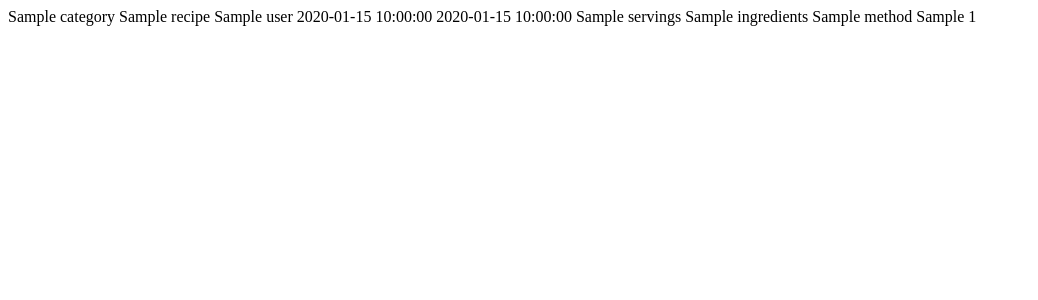
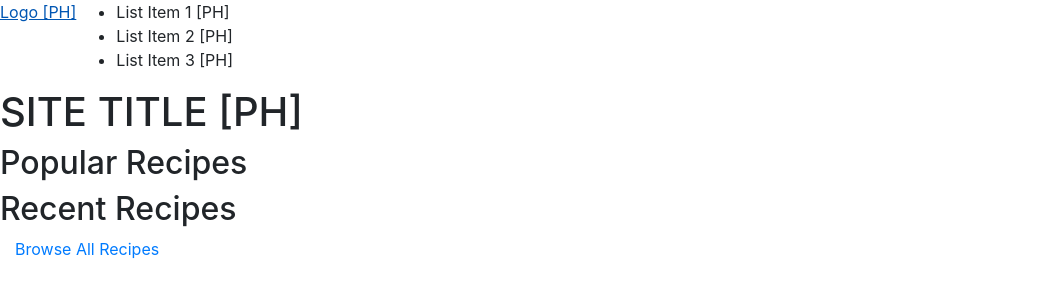
Before and after one commit to Code-Institute-Submissions/DCD-Milestone-Project-5, a Flask app: page / in a window 1280 px wide. Shown: the top 300 px of the page, without its empty margins (0-1038 px from the left). Run offline with Flask 2, Linux system fonts and the light colour scheme; a database or web service that is not in the repository returns one stand-in record (values such as "Sample title"); some libraries are stand-ins or nearby versions.

Commit message:
added base html to templates

```diff
--- a/templates/base.html
+++ b/templates/base.html
@@ -4,10 +4,29 @@
     <meta charset="UTF-8">
     <meta name="viewport" content="width=device-width, initial-scale=1.0">
     <title>Recipe Book</title>
+    <!--Stylesheets-->
+    <link rel="stylesheet" href="https://stackpath.bootstrapcdn.com/bootstrap/4.5.2/css/bootstrap.min.css">
 </head>
-<body>
+<body class="container-fluid">
+    <!--Navbar-->
+    <nav class="row">
+        <a href="">Logo [PH]</a>
+        <div>
+            <ul>
+                <li>List Item 1 [PH]</li>
+                <li>List Item 2 [PH]</li>
+                <li>List Item 3 [PH]</li>
+            </ul>
+        </div>
+    </nav>
     <!--Block for page content-->
-    {% block content %}
-    {% endblock %}
+    <div>
+        {% block content %}
+        {% endblock %}
+    </div>
+    <!--Scripts-->
+    <script src="https://stackpath.bootstrapcdn.com/bootstrap/4.5.2/js/bootstrap.min.js">
+    <script src="https://code.jquery.com/jquery-3.5.1.slim.min.js">
+    <script src="https://cdn.jsdelivr.net/npm/popper.js@1.16.1/dist/umd/popper.min.js">
 </body>
 </html>
--- a/templates/home.html
+++ b/templates/home.html
@@ -1,16 +1,22 @@
 {% extends 'base.html' %}
+{% block content%}
+    <div class="row">
+        <h1>SITE TITLE [PH]</h1>
+    </div>
+    <div class="row">
+        <h2>Popular Recipes</h2>
+        <div class="recipe-object col-2"></div>
+        <div class="recipe-object col-2"></div>
+        <div class="recipe-object col-2"></div>
+        <div class="recipe-object col-2"></div>
+    </div>
+    <div class="row">
+        <h2>Recent Recipes</h2>
+        <div class="recipe-object col-2"></div>
+        <div class="recipe-object col-2"></div>
+        <div class="recipe-object col-2"></div>
+        <div class="recipe-object col-2"></div>
+    </div>
+    <a href="">Browse All Recipes</a>
 
-{% block content%}
-    {% for recipe in recipes %}
-        {{recipe.category}}
-        {{recipe.recipe_name}}
-        {{recipe.user}}
-        {{recipe.cooking_time}}
-        {{recipe.prep_time}}
-        {{recipe.servings}}
-        {{recipe.ingredients}}
-        {{recipe.method}}
-        {{recipe.special_equipment}}
-        {{recipe.recipeID}}
-    {% endfor %}
 {% endblock %}
--- a/templates/recipe_page.html
+++ b/templates/recipe_page.html
@@ -0,0 +1,4 @@
+{% extends 'base.html' %}
+{% block content%}
+
+{% endblock %}
```
Also changed, not shown: templates/edit_recipe.html (+10 -0 lines), templates/recipe_list.html (+8 -0 lines), README.md.
